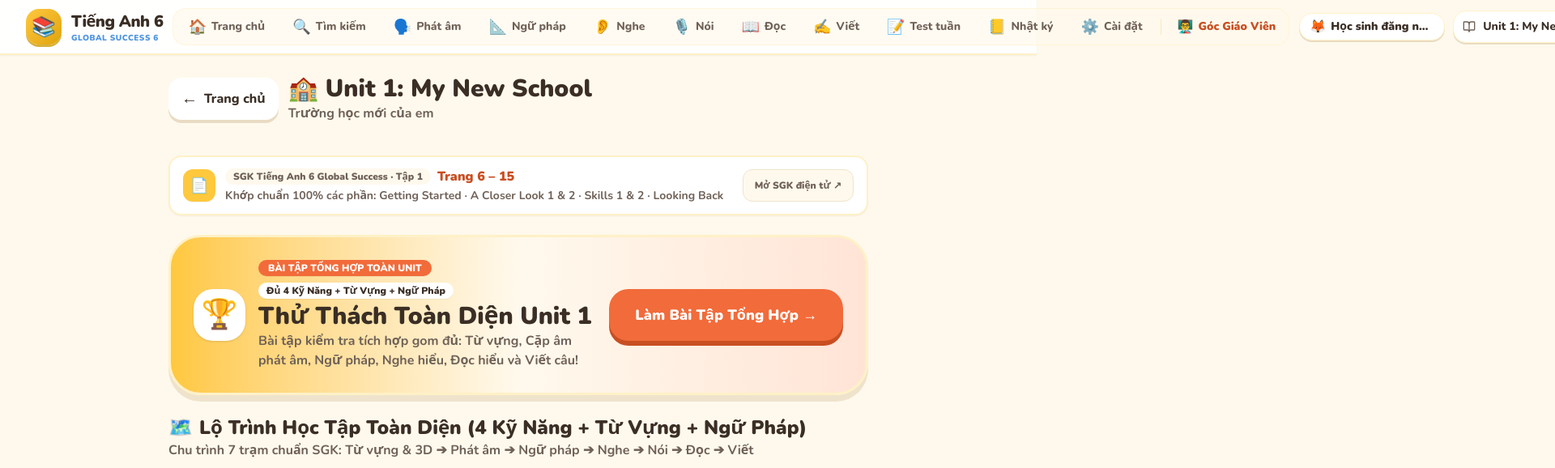
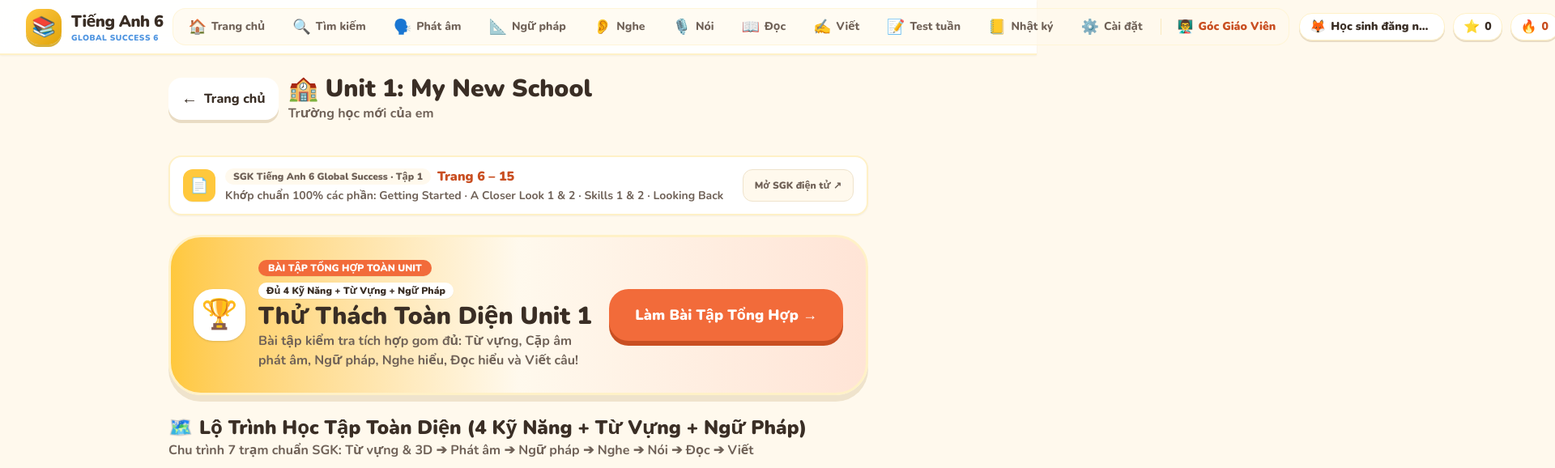
Before and after one commit to nghiatnhcmue/English-kid, a React (Vite) app: page /#/unit/1 in a window 1280 px wide. Shown: the top 578 px of the page at 81% size, 1920 px wide, since content can reach past the window. Built offline with nearby package versions, Linux system fonts and the light colour scheme.

Commit message:
refactor: remove UnitSwitcher dropdown from header and UnitPage to keep interface clean

```diff
--- a/src/App.jsx
+++ b/src/App.jsx
@@ -2,7 +2,6 @@ import { useState } from 'react';
 import { HashRouter, NavLink, Route, Routes, useLocation } from 'react-router-dom';
 import { SettingsProvider, useSettings } from './settings.jsx';
 import { store, totalStarsOf } from './utils/storage.js';
-import UnitSwitcher from './components/UnitSwitcher.jsx';
 import { streakOf } from './utils/dates.js';
 import { playSfx } from './utils/sfx.js';
 import { t } from './i18n/vi.js';
@@ -137,8 +136,6 @@ function TopNavBar() {
               <span className="max-w-32 truncate">{studentInfo.name ? `${studentInfo.name} (${studentInfo.class || '6'})` : 'Học sinh đăng nhập'}</span>
             </button>
 
-            <UnitSwitcher className="hidden xl:flex w-52" />
-
             {/* Huy hiệu Sao ⭐ */}
             <div
               title={`Em đã tích lũy được ${totalStars} ngôi sao`}
--- a/src/pages/UnitPage.jsx
+++ b/src/pages/UnitPage.jsx
@@ -2,7 +2,6 @@ import { useState, useMemo } from 'react';
 import { useParams, Link } from 'react-router-dom';
 import { getUnit } from '../utils/data.js';
 import { store } from '../utils/storage.js';
-import UnitSwitcher from '../components/UnitSwitcher.jsx';
 import { statusOf } from '../utils/mastery.js';
 import { playSfx } from '../utils/sfx.js';
 import { PageHeader, Stars, Button3D } from '../components/ui.jsx';
@@ -59,7 +58,6 @@ export default function UnitPage() {
         backTo="/"
         backLabel={t.nav.home}
       />
-      <UnitSwitcher className="flex w-full xl:hidden" />
 
       {/* Huy hiệu đối chiếu Sách giáo khoa chuẩn Bộ GD&ĐT */}
       <aside aria-label="Sách giáo khoa tương ứng" className="flex flex-wrap items-center justify-between gap-3 rounded-2xl bg-white px-4 py-3 shadow-xs border-2 border-banana-soft">
```
Also changed, not shown: src/components/ErrorBoundary.jsx (line endings or trailing spaces).
